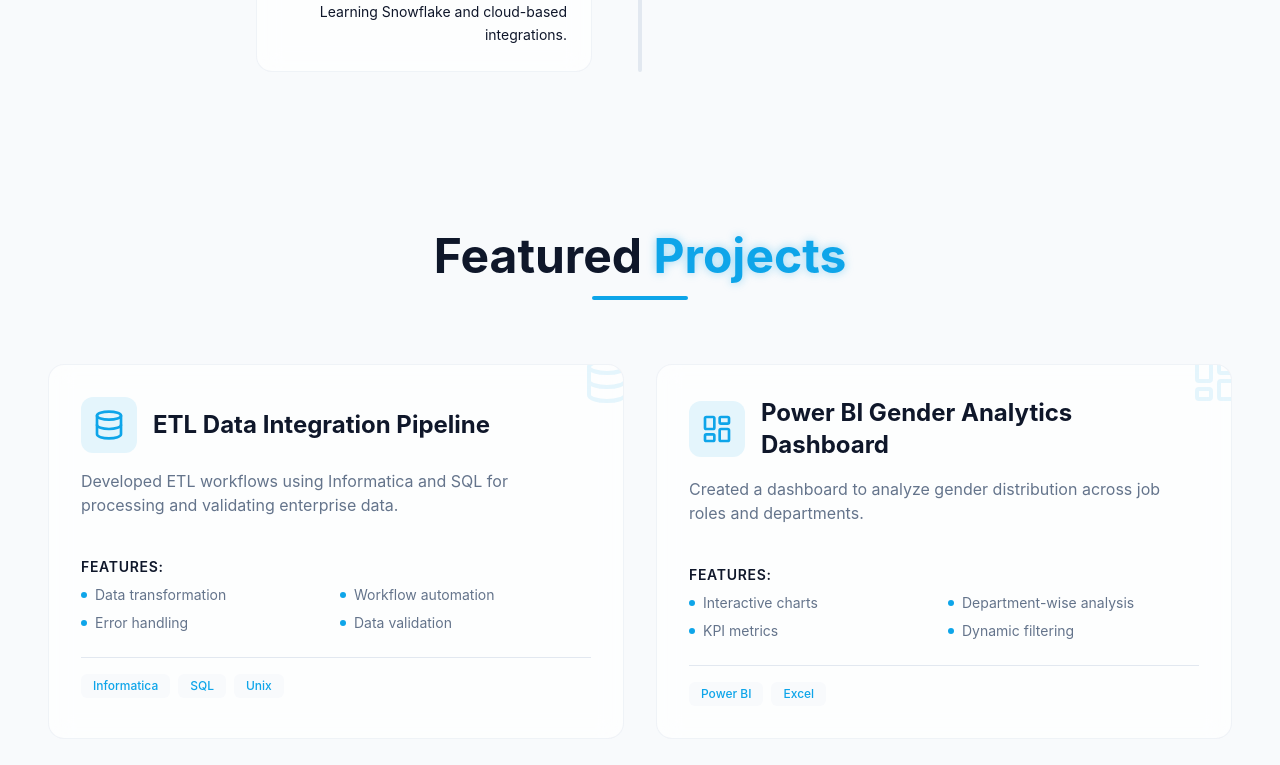
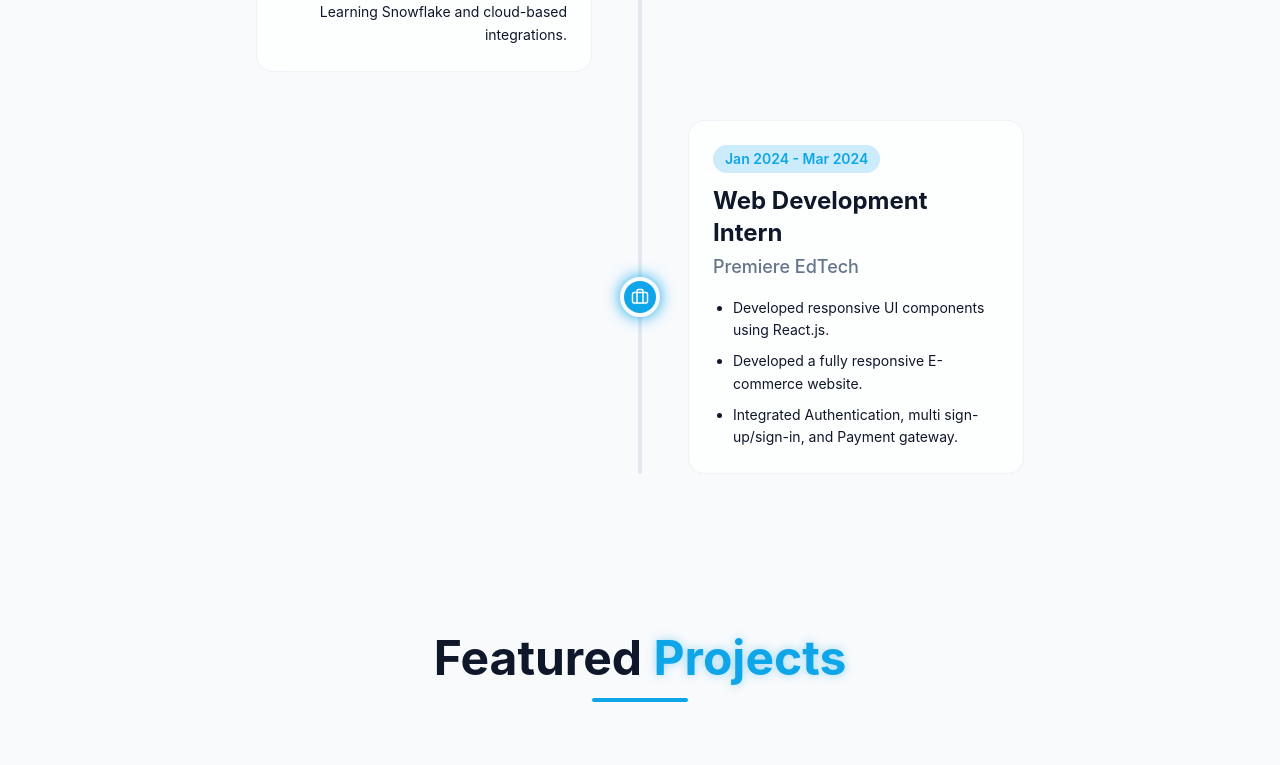
Before and after one commit to Sa-cyber117/Portfolio2026, a React (Vite) app: page / in a window 1280 px wide. Shown: the part 3040-3805 px from the top of the page. Built offline with nearby package versions, Linux system fonts and the light colour scheme.

Commit message:
updated contents

```diff
--- a/src/components/Contact.jsx
+++ b/src/components/Contact.jsx
@@ -42,7 +42,7 @@ export default function Contact() {
                   <div>
                     <p className="text-sm text-[var(--text-muted)] font-medium">Email</p>
                     <a href="mailto:placeholder@email.com" className="text-[var(--text-color)] font-medium hover:text-[var(--accent-color)] transition-colors">
-                      placeholder@email.com
+                      sabbauddinkhan@gmail.com
                     </a>
                   </div>
                 </div>
--- a/src/components/Experience.jsx
+++ b/src/components/Experience.jsx
@@ -55,6 +55,45 @@ export default function Experience() {
             </div>
             <div className="hidden md:block w-full md:w-1/2 pl-12"></div>
           </motion.div>
+          {/* Internship Timeline Item */}
+          <motion.div
+            initial={{ opacity: 0, y: 50 }}
+            whileInView={{ opacity: 1, y: 0 }}
+            viewport={{ once: true }}
+            transition={{ duration: 0.6 }}
+            className="relative flex flex-col md:flex-row items-center w-full mt-12"
+          >
+            {/* Timeline Dot */}
+            <div className="absolute left-0 md:left-1/2 transform -translate-x-1/2 w-10 h-10 rounded-full bg-[var(--accent-color)] flex items-center justify-center z-10 shadow-[0_0_15px_var(--accent-color)] border-4 border-[var(--bg-color)]">
+              <Briefcase size={18} className="text-white" />
+            </div>
+
+            {/* Alternate Side */}
+            <div className="hidden md:block w-full md:w-1/2 pr-12"></div>
+
+            {/* Content Box */}
+            <div className="w-full md:w-1/2 ml-12 md:ml-0 md:pl-12 mb-8 md:mb-0">
+              <div className="glass p-6 rounded-2xl glow-effect relative">
+                <span className="inline-block px-3 py-1 bg-[var(--accent-color)]/20 text-[var(--accent-color)] text-sm font-semibold rounded-full mb-3">
+                  Jan 2024 - Mar 2024
+                </span>
+
+                <h3 className="text-2xl font-bold text-[var(--text-color)] mb-1">
+                  Web Development Intern
+                </h3>
+
+                <h4 className="text-lg text-[var(--text-muted)] font-medium mb-4">
+                  Premiere EdTech
+                </h4>
+
+                <ul className="text-[var(--text-color)] space-y-2 text-sm leading-relaxed list-disc pl-5">
+                  <li>Developed responsive UI components using React.js.</li>
+                  <li>Developed a fully responsive E-commerce website.</li>
+                  <li>Integrated Authentication, multi sign-up/sign-in, and Payment gateway.</li>
+                </ul>
+              </div>
+            </div>
+          </motion.div>
         </div>
       </div>
     </section>
```
